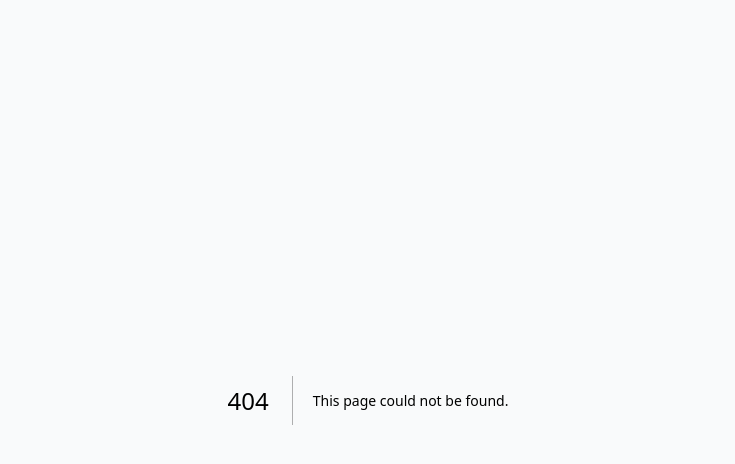
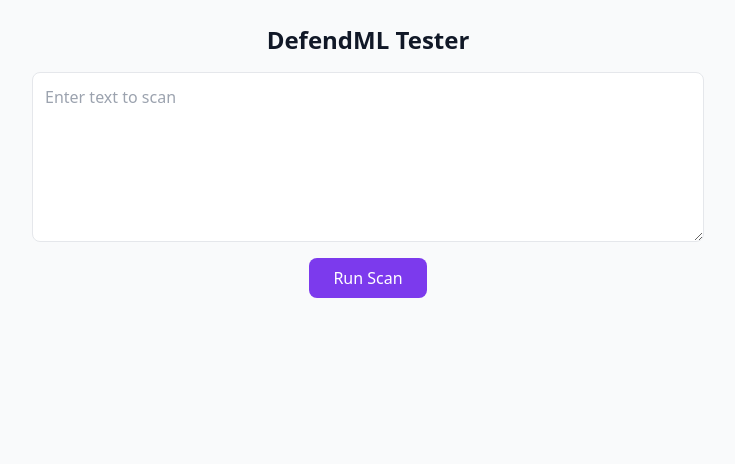
Before and after one commit to dsovan2004-beep/defendml-app, a Next.js app: page /tester in a window 1280 px wide. Before the commit this address had no page. Shown: the top 464 px of the page, without its empty margins (272-1007 px from the left). Built offline with nearby package versions, Linux system fonts and the light colour scheme.

Commit message:
Create tester.tsx

```diff
--- /dev/null
+++ b/src/pages/tester.tsx
@@ -0,0 +1,56 @@
+import { useState } from "react";
+
+const API = "https://defendml-api.dsovan2004.workers.dev";
+
+export default function Tester() {
+  const [input, setInput] = useState("");
+  const [result, setResult] = useState<any>(null);
+  const [loading, setLoading] = useState(false);
+
+  async function run() {
+    setLoading(true);
+    try {
+      const r = await fetch(`${API}/api/scan`, {
+        method: "POST",
+        headers: {
+          "Content-Type": "application/json",
+          "Origin": "https://app.defendml.com"
+        },
+        body: JSON.stringify({ text: input })
+      });
+      setResult(await r.json());
+    } catch {
+      setResult({ error: "Failed to reach API" });
+    } finally {
+      setLoading(false);
+    }
+  }
+
+  return (
+    <div className="min-h-screen bg-gray-50 p-6 flex flex-col items-center">
+      <h1 className="text-2xl font-semibold mb-4 text-gray-900">DefendML Tester</h1>
+      <textarea
+        className="w-full max-w-2xl p-3 border rounded-lg mb-4"
+        rows={6}
+        value={input}
+        onChange={(e) => setInput(e.target.value)}
+        placeholder="Enter text to scan"
+      />
+      <button
+        onClick={run}
+        disabled={loading}
+        className="px-6 py-2 bg-violet-600 text-white rounded-lg hover:bg-violet-700 disabled:opacity-50"
+      >
+        {loading ? "Scanning..." : "Run Scan"}
+      </button>
+
+      {result && (
+        <div className="mt-6 w-full max-w-2xl bg-white shadow rounded-lg p-4">
+          <pre className="text-sm text-gray-700 overflow-x-auto">
+            {JSON.stringify(result, null, 2)}
+          </pre>
+        </div>
+      )}
+    </div>
+  );
+}
```
